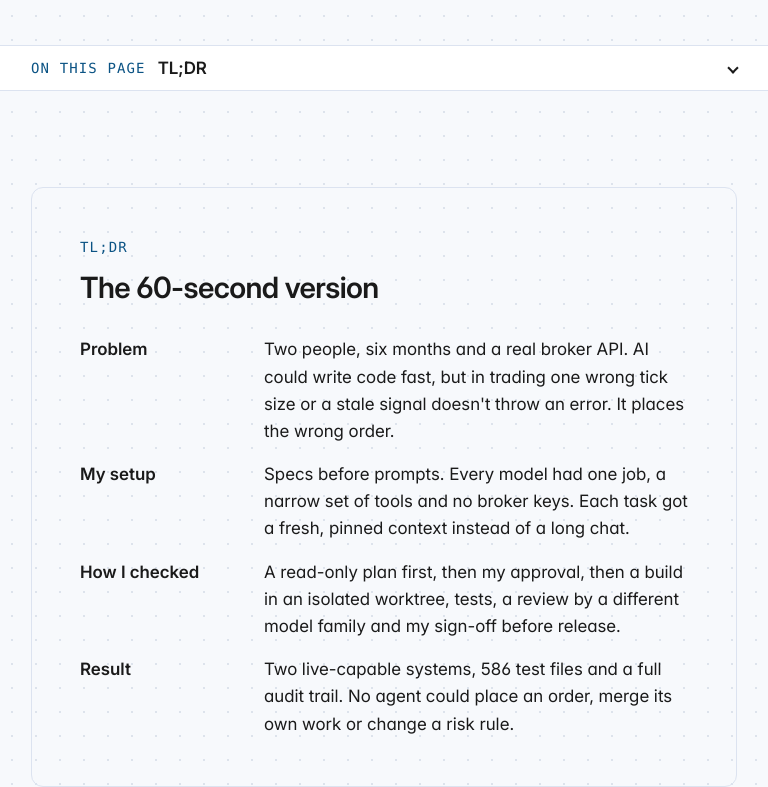
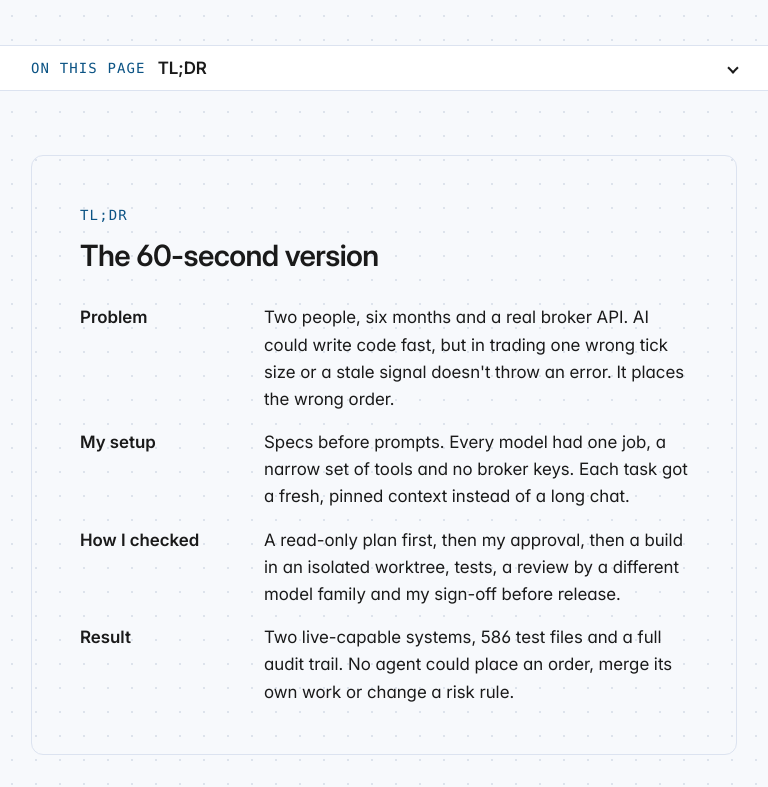
Before and after one commit to nomaan02/portfolio, an Astro site: page /work/ai-workflow in a window 768 px wide. Shown: the part 1460-2247 px from the top of the page. Built offline with nearby package versions, Linux system fonts and the light colour scheme; Astro itself is replaced by a stand-in of ours.

Commit message:
site-5-03: tighter section spacing, sidebar jumps land on the title

```diff
--- a/src/components/Section.astro
+++ b/src/components/Section.astro
@@ -46,13 +46,23 @@ const headingId = id ? `${id}-title` : slug;
 </section>
 
 <style>
+  /* site-5-03: the space above a section is margin, not padding, so a jump to #id lands on the
+     section's first line instead of an empty band. scroll-margin-top leaves a small gap above it.
+     Case-study pages raise scroll-margin-top below 75rem to clear their sticky "On this page" bar. */
   .section {
-    padding-block: var(--space-7);
+    margin-top: var(--space-7);
+    padding-bottom: var(--space-6);
+  }
+
+  /* Unscoped and low specificity on purpose, so a page's section[id] rule can override it. */
+  :global(.section) {
+    scroll-margin-top: var(--space-5);
   }
 
   @media (min-width: 48rem) {
     .section {
-      padding-block: var(--space-9);
+      margin-top: var(--space-8);
+      padding-bottom: var(--space-7);
     }
   }
 
--- a/src/pages/work/ai-workflow.astro
+++ b/src/pages/work/ai-workflow.astro
@@ -395,7 +395,7 @@ const fig = {
 
   /* Clear the sticky mobile bar when jumping to a section */
   @media (max-width: 74.99rem) {
-    section[id],
+    :global(section[id]),
     #numbers {
       scroll-margin-top: calc(var(--tap-min) + var(--space-5));
     }
--- a/src/pages/work/canvasser.astro
+++ b/src/pages/work/canvasser.astro
@@ -623,7 +623,7 @@ const fig = {
 
   /* Clear the sticky mobile bar when jumping to a section */
   @media (max-width: 74.99rem) {
-    section[id],
+    :global(section[id]),
     #measurement {
       scroll-margin-top: calc(var(--tap-min) + var(--space-5));
     }
```
